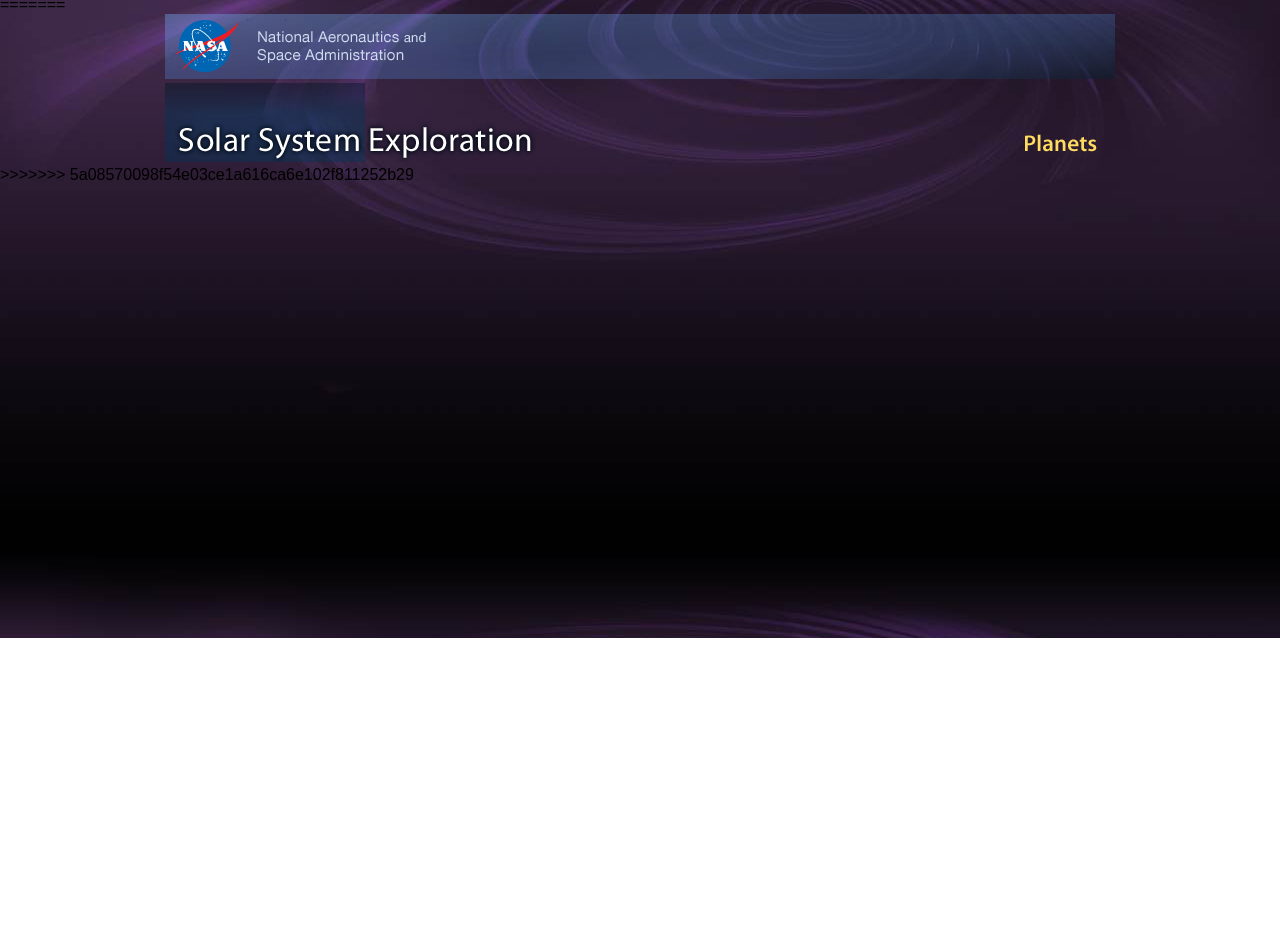
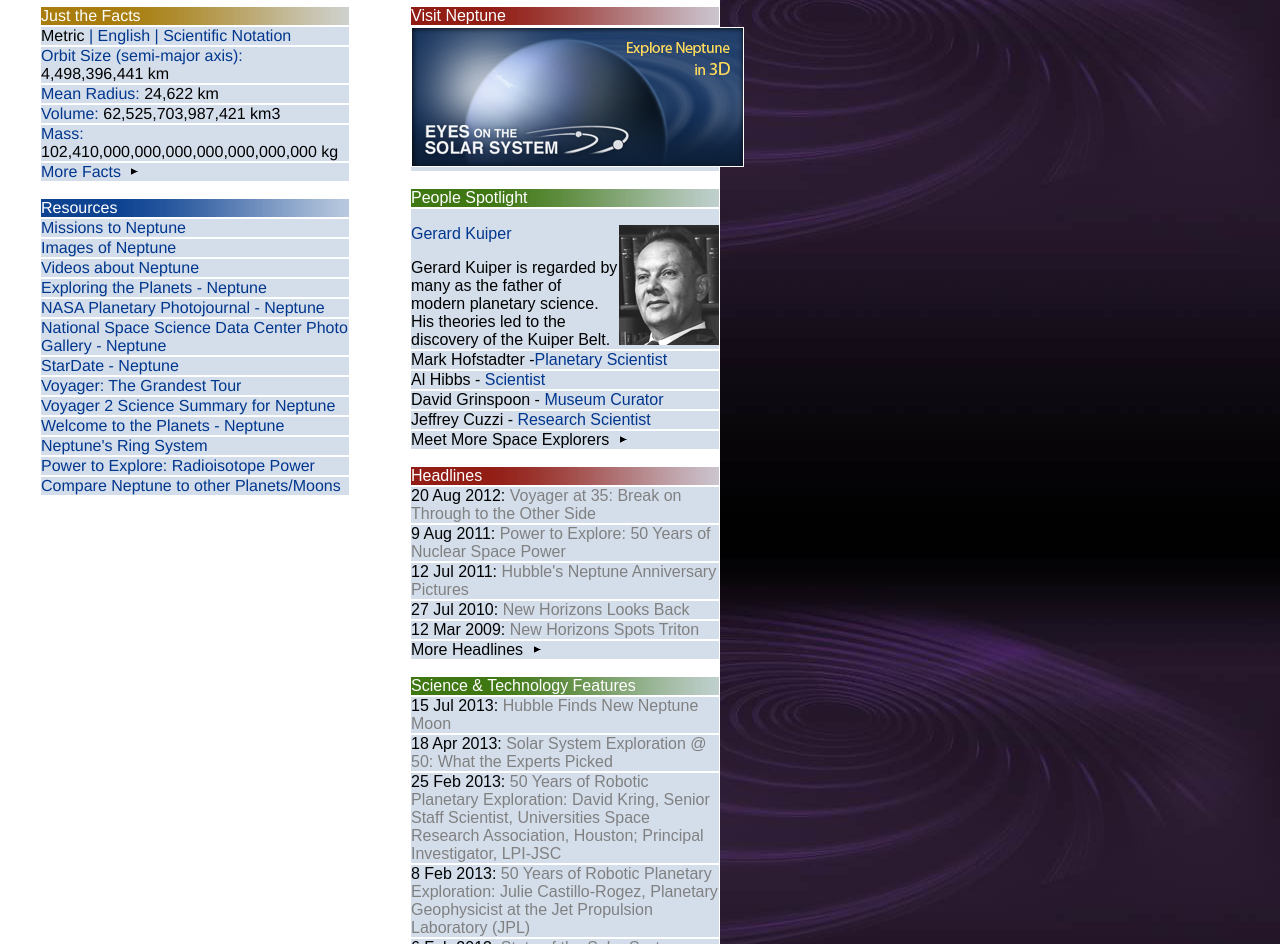
Before and after one commit to LeahStevens/Neptune, a plain HTML site: page index.html in a window 1280 px wide. Shown: the part 162-1106 px from the top of the page. Before the commit the page ends 800 px from the top, so only its background shows below. Drawn offline with Linux system fonts and the light colour scheme.

Commit message:
boxes might have a problem with the space they occupy

```diff
--- a/css/style.css
+++ b/css/style.css
@@ -32,11 +32,11 @@ body {
   height: 128px;
 
 }
-a {
+#footer a {
   color: #8999b1;
   text-decoration: none;
 }
-a:hover{
+ #footer a:hover{
   color:white;
 }
 
@@ -93,3 +93,90 @@ padding: 3px 3px 3px 3px; */
 /*=================================*/
 /*+++++++++ END FOOTER ++++++++++++*/
 /*=================================*/
+
+
+/*=================================*/
+/*+++++++++ Boxes of info +++++++++*/
+/*=================================*/
+
+#boxes{
+  width:720px;
+ background-color: white;
+}
+
+#ahrefgrey{
+ text-decoration: none;
+ color: grey;
+}
+#boxes a{
+color: #00368d;
+text-decoration: none;
+}
+
+
+#boxes ul{
+  list-style-type: none;
+  background-color: white;
+
+}
+#boxes li{
+  background-color: #d4deeb;
+  border: 1px solid white;
+}
+
+#boxes1{
+ width: 350px;
+ float: left;
+ font-family: helvetica;
+
+ }
+
+#bggold{
+  color:white;
+  background-image:url("../images/bg-header-gold.png");
+
+}
+#bgblue1{
+   color:white;
+  background-image:url("../images/bg-header-blue (1).png");
+}
+
+#boxes2{
+  width: 350px;
+  float: right;
+}
+#bgred{
+   color:white;
+  background-image:url("../images/bg-header-red.png");
+}
+#bggreen{
+   color:white;
+  background-image:url("../images/bg-header-green.png");
+}
+#kuiper{
+  width:100px;
+  float:right;
+}
+#greyhref a{
+ color: grey;
+}
+
+
+
+
+
+
+
+
+
+
+
+
+
+
+
+
+
+/*=================================*/
+/*++++++ End Boxes of info ++++++++*/
+/*=================================*/
--- a/index.html
+++ b/index.html
@@ -4,15 +4,133 @@
 <head>
   <meta charset="utf-8">
   <title>Neptune</title>
-<<<<<<< HEAD
+
 <link rel="stylesheet" href="css/normalize.css">
 <link rel="stylesheet" href="css/style.css">
 </head>
 
+
 <body>
+<div id="container">
+    <header>
+      <img src="images/NASABanner-trans.png" id="top_banner">
+      <img src="images/topbanner_ssetitle.png">
+      <img src="images/topbanner_planets.png" id="planets">
+    </header>
+  <div class="clear"></div>
+
+</div>
+<!-- *******************************************************************************************
+
+Boxes
+
+******************************************************************************************************************-->
+<section id="boxes">
+  <div id="boxes1">
+                <ul>
+                  <li id="bggold">Just the Facts</li>
+                  <li>Metric <a href="" id="ahrefgrey">| English </a><a href="" id="ahrefgrey">| Scientific Notation</a></li>
+                  <li><a href="">Orbit Size (semi-major axis): </a> 4,498,396,441 km</li>
+                  <li><a href="">Mean Radius:</a>  24,622 km</li>
+                  <li><a href="">Volume:</a>  62,525,703,987,421 km3</li>
+                  <li><a href="">Mass: </a> 102,410,000,000,000,000,000,000,000 kg</li>
+                  <li><a href="">More Facts <img src="images/arrow2.png"></a></li>
+                </ul>
 
 
 
+                <ul>
+                  <li id="bgblue1">Resources</li>
+                  <li><a href="">Missions to Neptune</a></li>
+                  <li><a href="">Images of Neptune</a></li>
+                  <li><a href="">Videos about Neptune</a></li>
+                  <li><a href="">Exploring the Planets - Neptune</a></li>
+                  <li><a href="">NASA Planetary Photojournal - Neptune</a></li>
+                  <li><a href="">National Space Science Data Center Photo Gallery - Neptune</a></li>
+                  <li><a href="">StarDate - Neptune</a></li>
+                  <li><a href="">Voyager: The Grandest Tour</a></li>
+                  <li><a href="">Voyager 2 Science Summary for Neptune</a></li>
+                  <li><a href="">Welcome to the Planets - Neptune</a></li>
+                  <li><a href="">Neptune's Ring System</a></li>
+                  <li><a href="">Power to Explore: Radioisotope Power</a></li>
+                  <li><a href="">Compare Neptune to other Planets/Moons</a></li>
+                </ul>
+
+  </div>
+
+  <div id="boxes2">
+                <ul>
+                   <li id="bgred">Visit Neptune</li>
+                   <li>
+                   <a href="">
+                   <img src="images/boxneptune.jpg"></a>
+                   </li>
+                </ul>
+
+                <ul>
+                   <li id="bggreen">People Spotlight</li>
+<li><p><img src="images/kuiper.jpg" id="kuiper"><a href="">Gerard Kuiper</a></p>
+
+
+
+                      Gerard Kuiper is regarded by many as the father of modern planetary science. His theories led to the discovery of the Kuiper Belt.</li>
+
+                   <li>Mark Hofstadter -<a href="">Planetary Scientist</a></li>
+                   <li>Al Hibbs -<a href=""> Scientist</a></li>
+                   <li> David Grinspoon - <a href="">Museum Curator</a>
+                   </li>
+                   <li>Jeffrey Cuzzi - <a href="">Research Scientist</a></li>
+                   <li> Meet More Space Explorers <a href=""><img src="images/arrow2.png"></a></li>
+                </ul>
+
+                <ul id="greyhref">
+                   <li id="bgred">Headlines</li>
+                   <li>20 Aug 2012:
+                    <a href="">Voyager at 35: Break on Through to the Other Side</a></li>
+                   <li>9 Aug 2011:<a href="">
+Power to Explore: 50 Years of Nuclear Space Power</a></li>
+                   <li>12 Jul 2011:<a href="">
+Hubble's Neptune Anniversary Pictures</a></li>
+                   <li>27 Jul 2010:<a href="">
+                    New Horizons Looks Back</a></li>
+                   <li>12 Mar 2009:<a href="">
+                    New Horizons Spots Triton</a></li>
+                   <li>
+                    More Headlines <a href=""><img src="images/arrow2.png"></a></li>
+                </ul>
+
+                <ul id="greyhref">
+                   <li id="bggreen" >
+                     Science & Technology Features
+                   </li>
+                   <li>
+                     15 Jul 2013:
+                      <a href="">Hubble Finds New Neptune Moon</a>
+                   </li>
+                   <li>
+                     18 Apr 2013:<a href="">
+                      Solar System Exploration @ 50: What the Experts Picked</a>
+                   </li>
+                   <li>25 Feb 2013:<a href="">
+                      50 Years of Robotic Planetary Exploration: David Kring, Senior Staff Scientist, Universities Space Research Association, Houston; Principal Investigator, LPI-JSC</a>
+                   </li>
+                   <li>8 Feb 2013:<a href="">
+                        50 Years of Robotic Planetary Exploration: Julie Castillo-Rogez, Planetary Geophysicist at the Jet Propulsion Laboratory (JPL)</a>
+                   </li>
+                   <li>6 Feb 2013:<a href="">
+                      State of the Solar System</a>
+                   </li>
+                </ul>
+
+  </div>
+    <div class="clear"></div>
+</section>
+
+<!-- *******************************************************************************************
+
+End of Boxes
+
+******************************************************************************************************************-->
 <!-- *******************************************************************************************
 
 FOOTER
@@ -81,23 +199,10 @@ FOOTER
  END OF FOOTER
 
 ******************************************************************************************************************-->
-=======
-  <link rel="stylesheet" href="css/normalize.css">
-  <link rel="stylesheet" href="css/style.css">
-</head>
 
-<body>
-<div id="container">
-    <header>
-      <img src="images/NASABanner-trans.png" id="top_banner">
-      <img src="images/topbanner_ssetitle.png">
-      <img src="images/topbanner_planets.png" id="planets">
-    </header>
-  <div class="clear"></div>
 
-</div>
 
->>>>>>> 5a08570098f54e03ce1a616ca6e102f811252b29
+
 </body>
 
 </html>
```
Also changed, not shown: delete.html (added, +1 -0 lines), images/arrow2.png (added), images/bg-bottom (1).png (added), images/bg-header-blue (1).png (added), images/bg-header-gold.png (added), images/bg-header-green.png (added), images/bg-header-red.png (added), images/boxneptune.jpg (added), images/kuiper.jpg (added).
